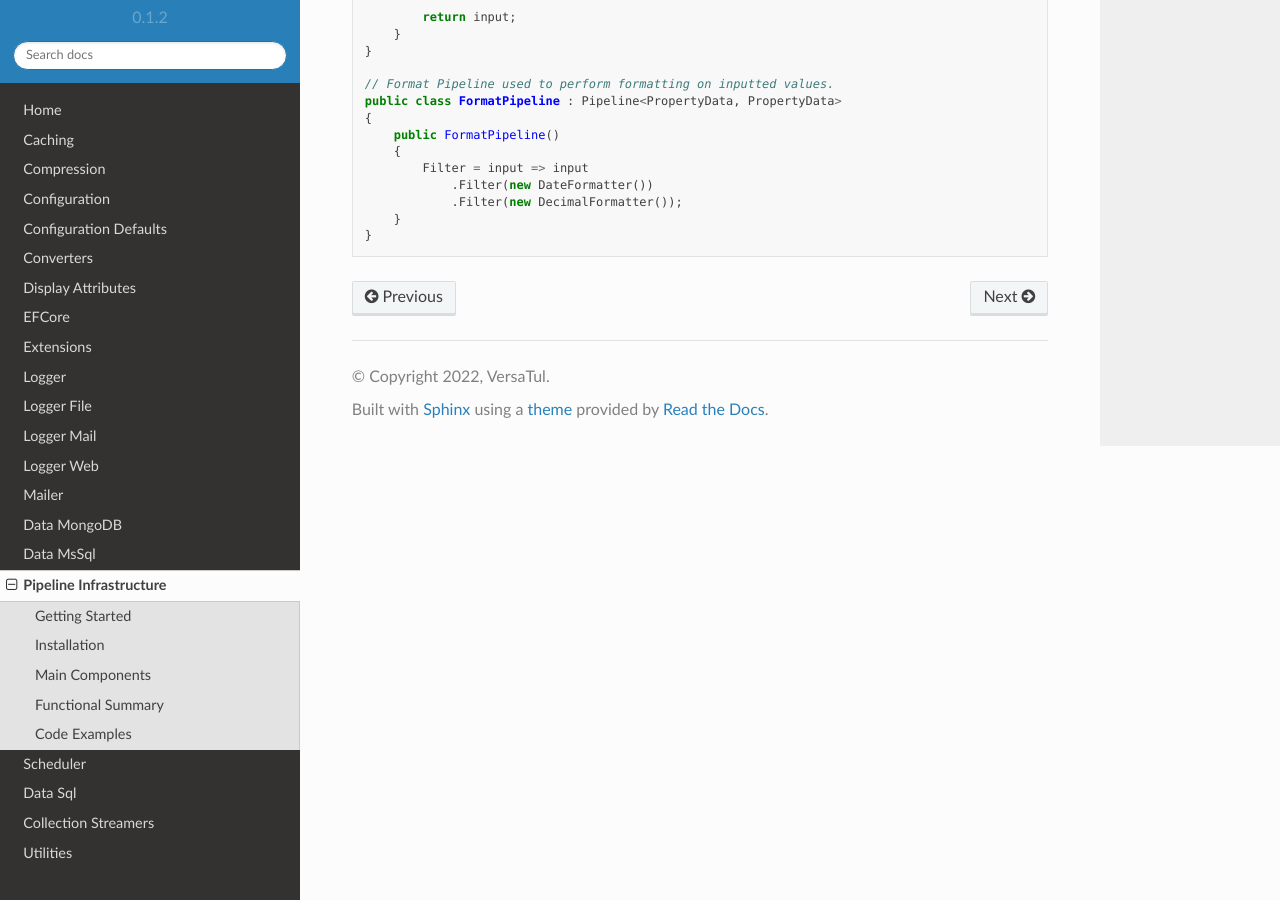
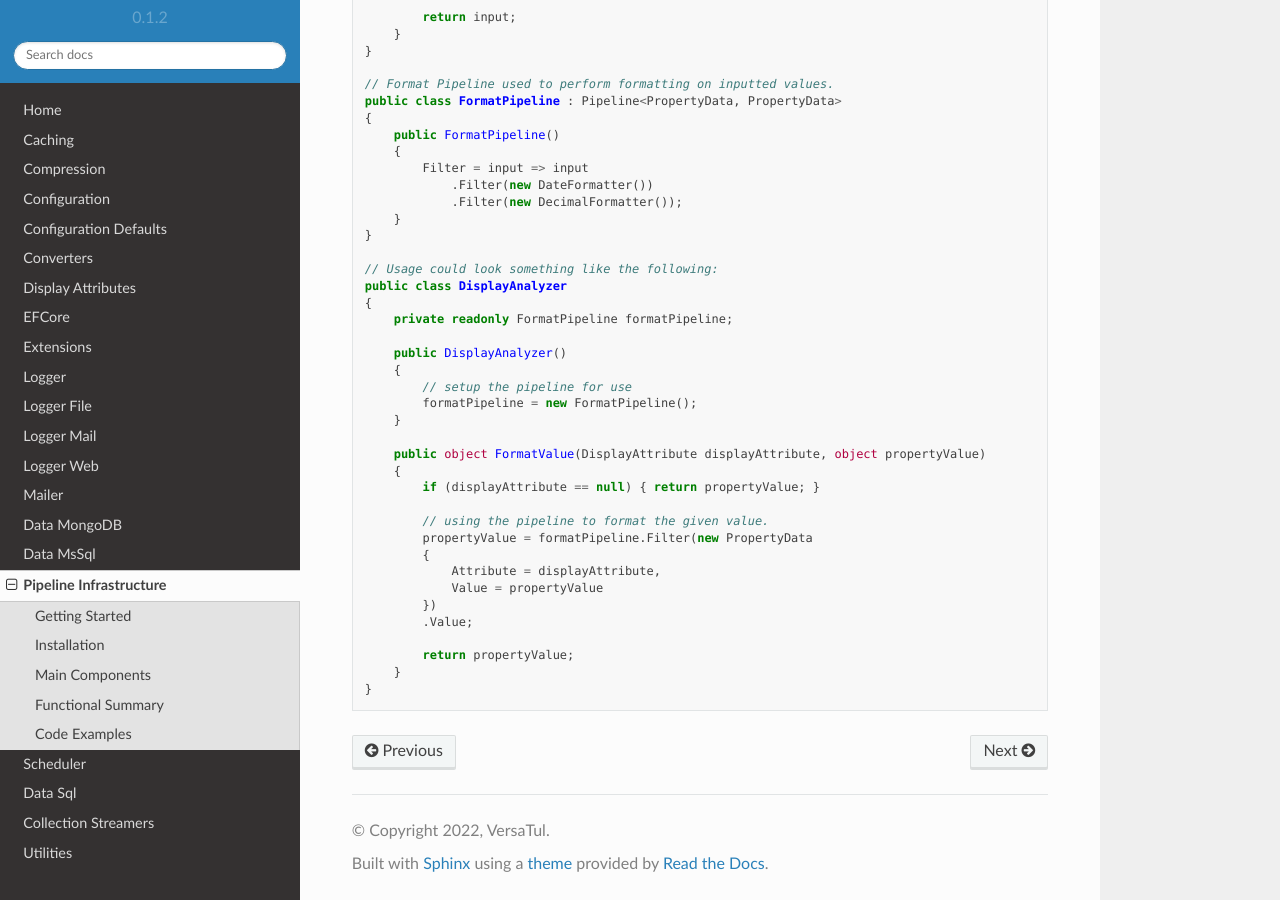
Before and after one commit to BjornWilliams/DocsVersaTul, a Sphinx documentation site: the page built from docs/source/pipeline-infrastructure.rst, in a window 1280 px wide and 900 px high, scrolled down 1642 px. Built offline with Sphinx 7.4.7 and the Read the Docs theme 2.0.0, drawn with Linux system fonts in a browser that asks for light colours.

Commit message:
Update pipeline-infrastructure.rst
pipeline usage

```diff
--- a/docs/source/pipeline-infrastructure.rst
+++ b/docs/source/pipeline-infrastructure.rst
@@ -91,3 +91,30 @@ Code Examples
                 .Filter(new DecimalFormatter());
         }
     }
+
+    // Usage could look something like the following:
+    public class DisplayAnalyzer
+    {
+        private readonly FormatPipeline formatPipeline;
+
+        public DisplayAnalyzer()
+        {
+            // setup the pipeline for use
+            formatPipeline = new FormatPipeline();
+        }
+
+        public object FormatValue(DisplayAttribute displayAttribute, object propertyValue)
+        {
+            if (displayAttribute == null) { return propertyValue; }
+
+            // using the pipeline to format the given value.
+            propertyValue = formatPipeline.Filter(new PropertyData
+            {
+                Attribute = displayAttribute,
+                Value = propertyValue
+            })
+            .Value;
+
+            return propertyValue;
+        }
+    }
```
